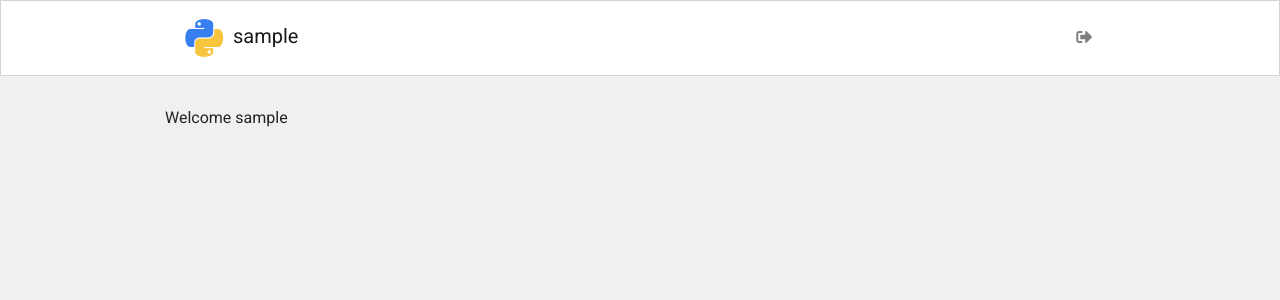
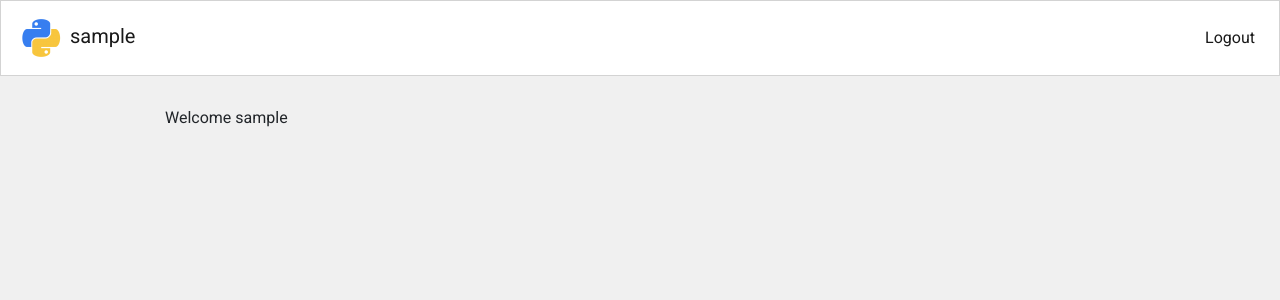
Before and after one commit to francoparodi/flask_login_sample, a Flask app: page / in a window 1280 px wide. Shown: the top 300 px of the page. Run offline with Flask 2, Linux system fonts and the light colour scheme; the visitor is signed in with stand-in values (Sample User, id 1); data comes from the database, SQL or seed files in the repository; parts of the project's set-up code (start-up, migrations or seed data) failed here and were passed over; some libraries are stand-ins or nearby versions.

Commit message:
Navbar review

```diff
--- a/flaskr/templates/base.html
+++ b/flaskr/templates/base.html
@@ -16,29 +16,39 @@
     <script src="https://maxcdn.bootstrapcdn.com/bootstrap/4.0.0/js/bootstrap.min.js" integrity="sha384-JZR6Spejh4U02d8jOt6vLEHfe/JQGiRRSQQxSfFWpi1MquVdAyjUar5+76PVCmYl" crossorigin="anonymous"></script>
 
     <nav class="navbar navbar-expand-lg navbar-light navbar-bg-white">
-        <div class="container navbar-container">
+
         <a class="navbar-brand" href="{{ url_for('view.homepage') }}" data-toggle="tooltip" title="Home">
             <img src="{{ url_for('static', filename='logo.png') }}" class="img-fluid" alt="Responsive image">
             {{ current_user.username }}
         </a>
-            <button class="navbar-toggler" type="button" data-toggle="collapse" data-target="#navbarSupportedContent" aria-controls="navbarSupportedContent" aria-expanded="false" aria-label="Toggle navigation">
-                <span class="navbar-toggler-icon"></span>
-            </button>
+        <button class="navbar-toggler" type="button" data-toggle="collapse" data-target="#navbarSupportedContent" aria-controls="navbarSupportedContent" aria-expanded="false" aria-label="Toggle navigation">
+            <span class="navbar-toggler-icon"></span>
+        </button>
+
             <div class="collapse navbar-collapse" id="navbarSupportedContent">
-                <div class="navbar-nav ml-auto">
+                <ul class="navbar-nav ml-auto">
                     {% if current_user.is_authenticated %}
                         {% if current_user.role == 'ADMIN' %}
-                            <a class="nav-item nav-link" href="{{ url_for('view.users') }}" data-toggle="tooltip" title="Users">
-                                Users
+                        <li class="nav-item dropdown">
+                            <a class="nav-link dropdown-toggle" href="#" id="navbarDropdown" role="button" data-toggle="dropdown" aria-haspopup="true" aria-expanded="false">
+                              Settings
                             </a>
+                            <div class="dropdown-menu" aria-labelledby="navbarDropdown">
+                                <a class="nav-item nav-link" href="{{ url_for('view.users') }}" data-toggle="tooltip" title="Users">
+                                    Users
+                                </a>
+                            </div>
+                          </li>
                         {% endif %}
+                        <li class="nav-item active">
                         <a class="nav-item nav-link" href="{{ url_for('view.logout') }}" data-toggle="tooltip" title="Logout">
-                            <i class="fas fa-sign-out-alt"></i>
+                            Logout
                         </a>
+                        </li>
                     {% endif %}
-                </div>
+                    </ul>
             </div>
-        </div>
+
     </nav>
 
     {% block content %}
```
Also changed, not shown: flaskr/templates/users.html (+7 -5 lines).
